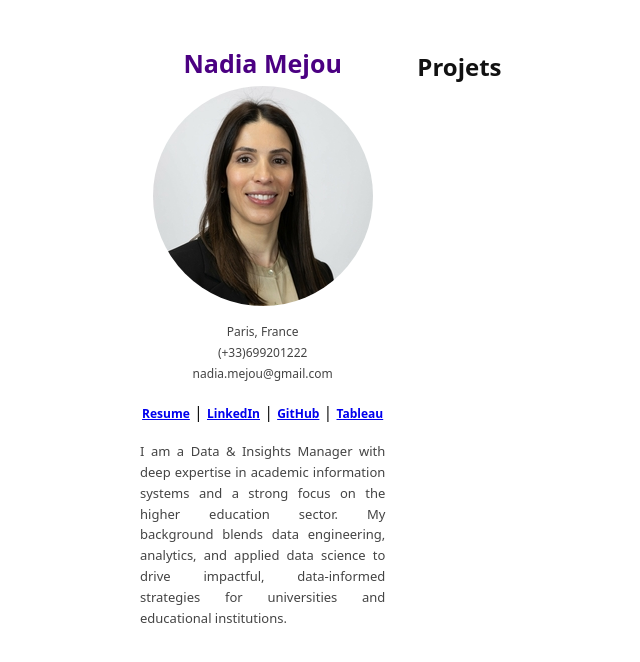
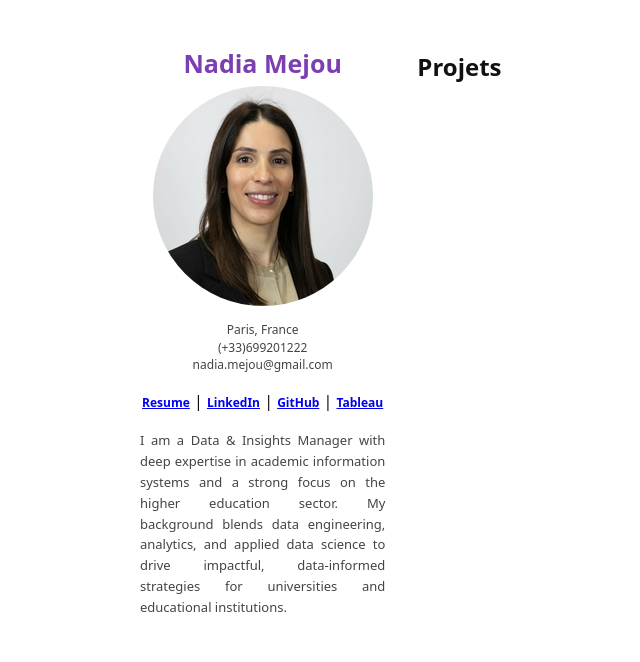
Before and after one commit to namejou/namejou.github.io, a Jekyll site: the page built from index.md, in a window 1280 px wide. Shown: the top 662 px of the page, without its empty margins (116-756 px from the left). Built offline with Jekyll 4.4.1, drawn with Linux system fonts in a browser that asks for light colours.

Commit message:
Update site.css

```diff
--- a/assets/css/site.css
+++ b/assets/css/site.css
@@ -35,14 +35,20 @@ body {
   display: block;
   margin: 0 auto 16px;
 }
-.profile-name { font-size: 25px; line-height: 1.2; margin: 0 0 8px; color: #4B0082; }
+.profile-name { font-size: 25px; line-height: 1.2; margin: 0 0 8px; color: #7B3FB2; }
+.profile-city,
+.profile-phone,
+.profile-mail {
+  color: #444;
+  margin: 2px 0;       /* Réduit l'espacement vertical */
+  font-size: 12px;
+  text-align: center;
+  line-height: 1.3;     /* (optionnel) rend le texte un peu plus serré */
+}
+.profile-links a { font-weight: 600; font-size: 12px; text-align: center;}
+/* Contenu (droite) */
 .profile-bio { color: #444; margin: 8px 0 12px; font-size: 13px; text-align: justify;}
-.profile-links a { font-weight: 600; font-size: 12px; text-align: center;}
-.profile-city { color: #444; margin: 2px 0 ; font-size: 12px; text-align: center;}
-.profile-phone { color: #444; margin: 2px 0 ; font-size: 12px; text-align: center;}
-.profile-mail { color: #444; margin: 2px 0 ; font-size: 12px; text-align: center;}
 
-/* Contenu (droite) */
 .right.content h2 { margin-top: 0; }
 
 /* Responsive */
```
